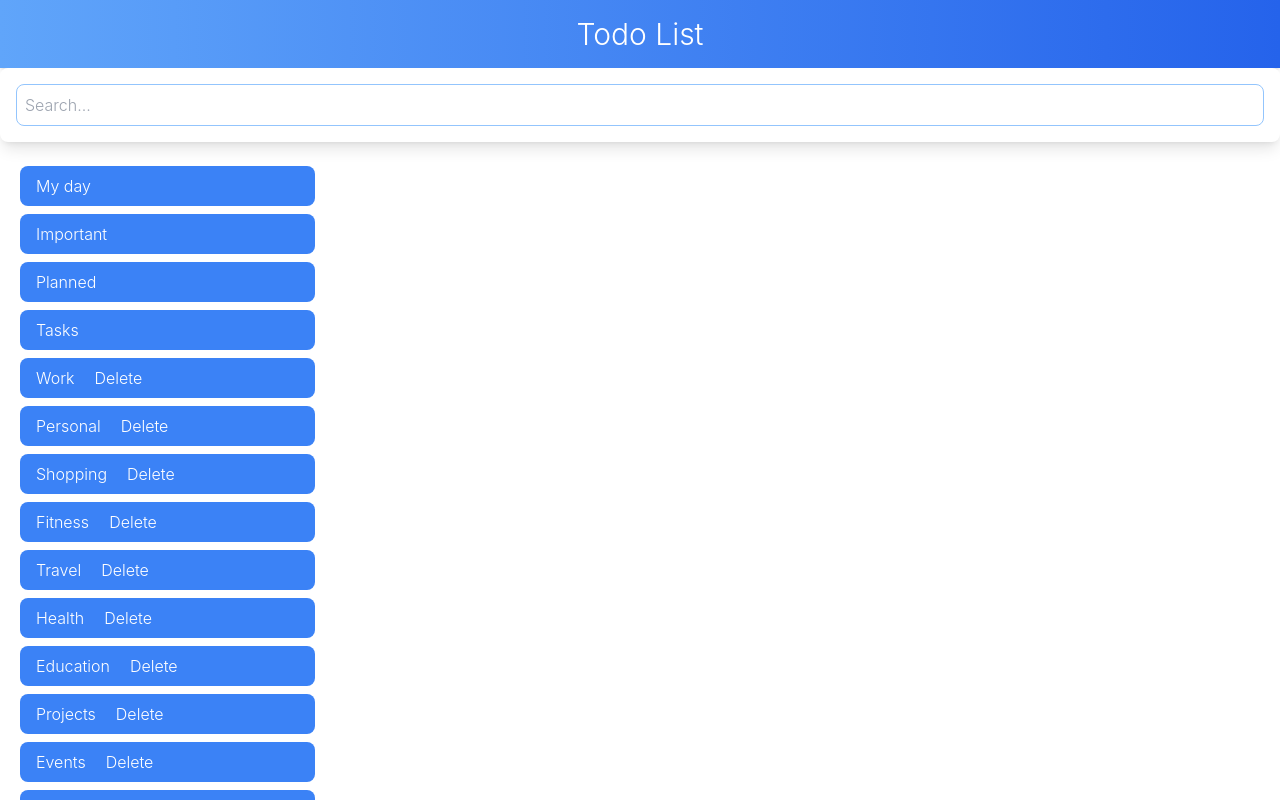
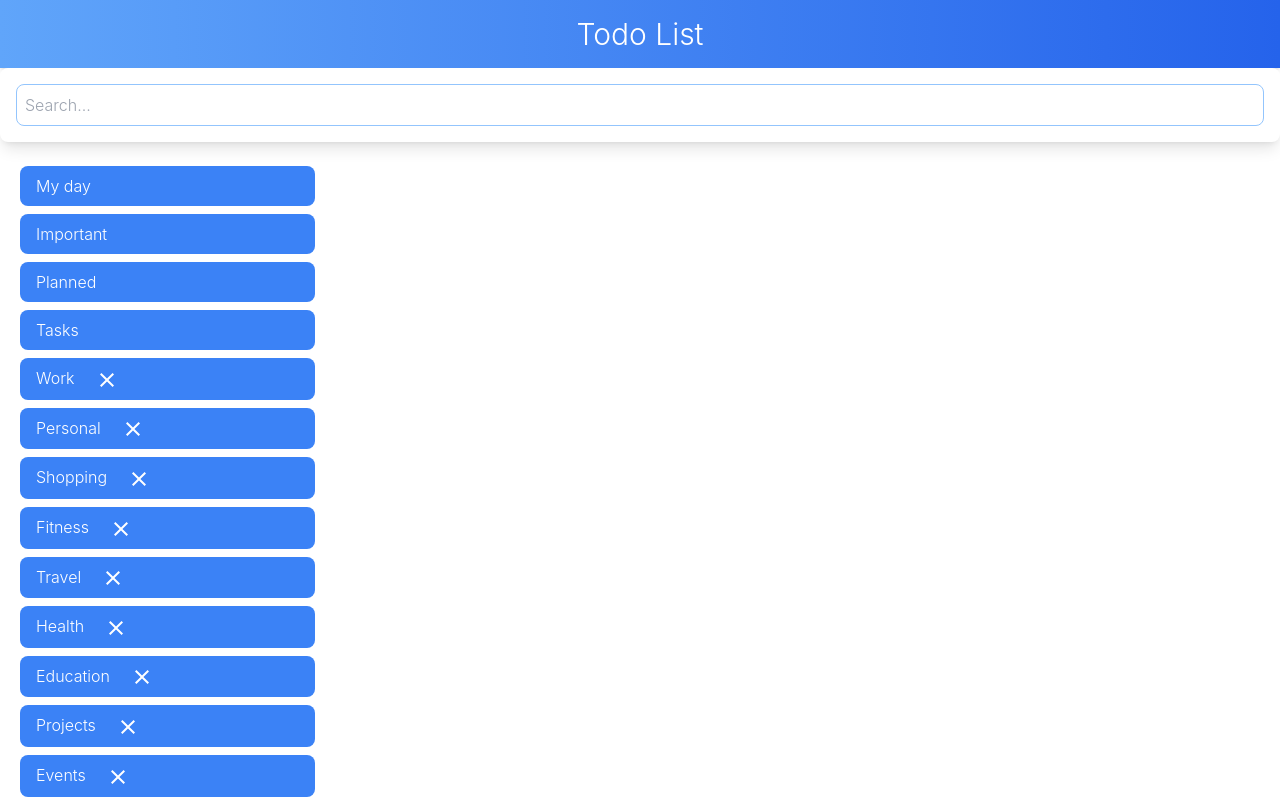
Before and after one commit to romanmicuda/task-managment-app, a React (Create React App) app: page / in a window 1280 px wide. Shown: the top 800 px of the page. Built offline with nearby package versions, Linux system fonts and the light colour scheme.

Commit message:
style(delete-button): replace 'Delete' text with cross icon

```diff
--- a/package.json
+++ b/package.json
@@ -5,7 +5,8 @@
   "dependencies": {
     "@emotion/react": "^11.13.3",
     "@emotion/styled": "^11.13.0",
-    "@mui/material": "^5.16.7",
+    "@mui/icons-material": "^6.1.0",
+    "@mui/material": "^6.1.0",
     "@tailwindcss/typography": "^0.5.15",
     "@testing-library/jest-dom": "^5.17.0",
     "@testing-library/react": "^13.4.0",
--- a/src/component/SideBar.tsx
+++ b/src/component/SideBar.tsx
@@ -2,6 +2,7 @@ import React, { useDebugValue, useEffect, useState } from "react";
 import { Link, Outlet } from "react-router-dom";
 import { useTodo } from "./TodoProvider";
 import { Group } from "../types";
+import CloseIcon from "@mui/icons-material/Close";
 
 const SideBar = () => {
   const { groups, setGroups } = useTodo();
@@ -105,7 +106,9 @@ const SideBar = () => {
                     className="px-5"
                     onClick={() => handleDeleteGroup(group.name)}
                   >
-                    Delete
+                    <span className="material-icons">
+                      <CloseIcon />
+                    </span>
                   </button>
                   <ul>
                     {expandedGroup.has(group.name) &&
@@ -125,7 +128,7 @@ const SideBar = () => {
                                 )
                               }
                             >
-                              Delete
+                              <CloseIcon />
                             </button>
                           </Link>
                         </li>
--- a/src/component/input.css
+++ b/src/component/input.css
@@ -1,5 +1,5 @@
 @import url("https://fonts.googleapis.com/css2?family=Lora:ital,wght@0,400..700;1,400..700&display=swap");
-
+@import url("https://fonts.googleapis.com/icon?family=Material+Icons");
 @tailwind base;
 @tailwind components;
 @tailwind utilities;
```
Also changed, not shown: 1 other file (tests, documents, lock files or other folders).
